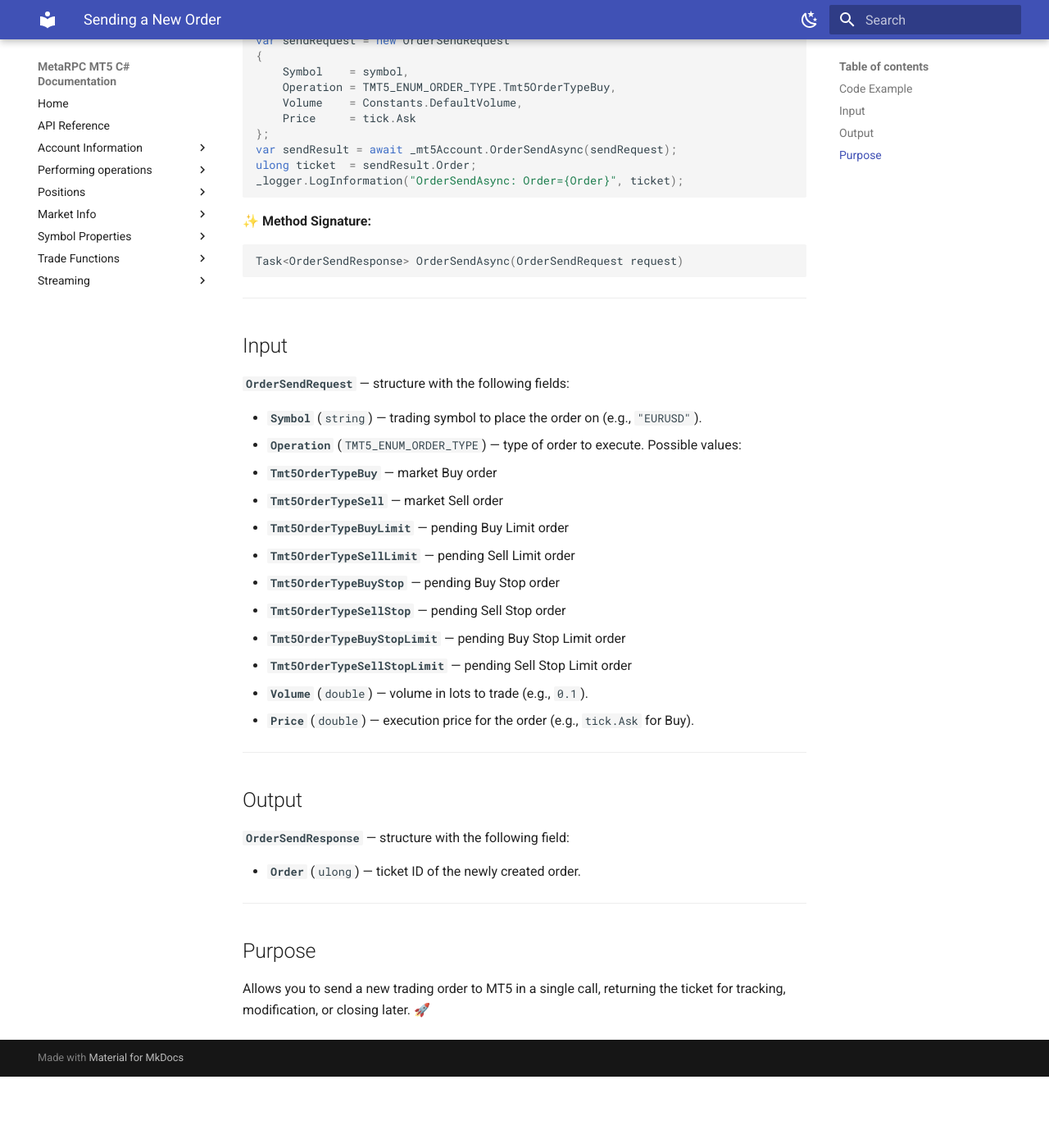
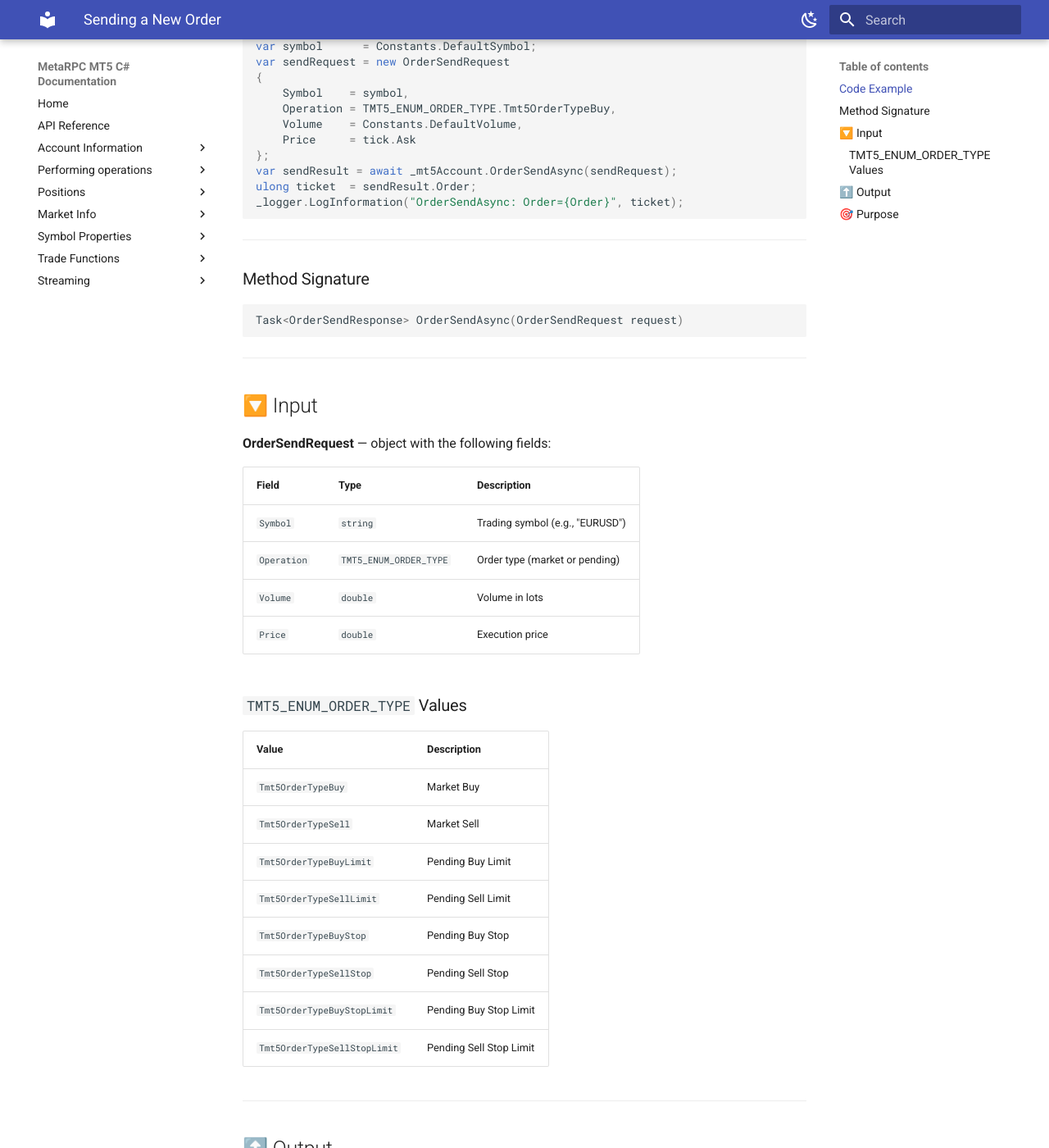
Before and after one commit to MetaRPC/CSharpMT5, an MkDocs documentation site: the page built from docs/orders/OrderSendRequest.md, in a window 1280 px wide and 1400 px high, scrolled down 273 px. Shown: the whole window at 82% size. Built offline with MkDocs 1.6.1 and Material for MkDocs 9.7.7, drawn with Linux system fonts in a browser that asks for light colours; before the commit the page ends 1586 px from its top, so only the background shows below that; some of the changed text lies outside the part shown.

Commit message:
Update OrderSendRequest.md

````diff
--- a/docs/orders/OrderSendRequest.md
+++ b/docs/orders/OrderSendRequest.md
@@ -1,7 +1,9 @@
 # Sending a New Order
 
-> **Request:** to place a new trade order in MT5.
+> **Request:** to place a new trade order in MT5
 > Fetch ticket ID of the newly created order.
+
+---
 
 ### Code Example
 
@@ -19,7 +21,9 @@ ulong ticket  = sendResult.Order;
 _logger.LogInformation("OrderSendAsync: Order={Order}", ticket);
 ```
 
-✨ **Method Signature:**
+---
+
+### Method Signature
 
 ```csharp
 Task<OrderSendResponse> OrderSendAsync(OrderSendRequest request)
@@ -27,34 +31,48 @@ Task<OrderSendResponse> OrderSendAsync(OrderSendRequest request)
 
 ---
 
-## Input
+## 🔽 Input
 
-**`OrderSendRequest`** — structure with the following fields:
+**OrderSendRequest** — object with the following fields:
 
-* **`Symbol`** (`string`) — trading symbol to place the order on (e.g., `"EURUSD"`).
-* **`Operation`** (`TMT5_ENUM_ORDER_TYPE`) — type of order to execute. Possible values:
+| Field       | Type                   | Description                     |
+| ----------- | ---------------------- | ------------------------------- |
+| `Symbol`    | `string`               | Trading symbol (e.g., "EURUSD") |
+| `Operation` | `TMT5_ENUM_ORDER_TYPE` | Order type (market or pending)  |
+| `Volume`    | `double`               | Volume in lots                  |
+| `Price`     | `double`               | Execution price                 |
 
-  * **`Tmt5OrderTypeBuy`** — market Buy order
-  * **`Tmt5OrderTypeSell`** — market Sell order
-  * **`Tmt5OrderTypeBuyLimit`** — pending Buy Limit order
-  * **`Tmt5OrderTypeSellLimit`** — pending Sell Limit order
-  * **`Tmt5OrderTypeBuyStop`** — pending Buy Stop order
-  * **`Tmt5OrderTypeSellStop`** — pending Sell Stop order
-  * **`Tmt5OrderTypeBuyStopLimit`** — pending Buy Stop Limit order
-  * **`Tmt5OrderTypeSellStopLimit`** — pending Sell Stop Limit order
-* **`Volume`** (`double`) — volume in lots to trade (e.g., `0.1`).
-* **`Price`** (`double`) — execution price for the order (e.g., `tick.Ask` for Buy).
+### `TMT5_ENUM_ORDER_TYPE` Values
+
+| Value                        | Description             |
+| ---------------------------- | ----------------------- |
+| `Tmt5OrderTypeBuy`           | Market Buy              |
+| `Tmt5OrderTypeSell`          | Market Sell             |
+| `Tmt5OrderTypeBuyLimit`      | Pending Buy Limit       |
+| `Tmt5OrderTypeSellLimit`     | Pending Sell Limit      |
+| `Tmt5OrderTypeBuyStop`       | Pending Buy Stop        |
+| `Tmt5OrderTypeSellStop`      | Pending Sell Stop       |
+| `Tmt5OrderTypeBuyStopLimit`  | Pending Buy Stop Limit  |
+| `Tmt5OrderTypeSellStopLimit` | Pending Sell Stop Limit |
 
 ---
 
-## Output
+## ⬆️ Output
 
-**`OrderSendResponse`** — structure with the following field:
+Returns an **OrderSendResponse** object:
 
-* **`Order`** (`ulong`) — ticket ID of the newly created order.
+| Field   | Type    | Description                          |
+| ------- | ------- | ------------------------------------ |
+| `Order` | `ulong` | Ticket ID of the newly created order |
 
 ---
 
-## Purpose
+## 🎯 Purpose
 
-Allows you to send a new trading order to MT5 in a single call, returning the ticket for tracking, modification, or closing later. 🚀
+Use this method to **send a new trade order** (market or pending) to MT5.
+
+It returns the **ticket number** which can be used for further management:
+
+* Logging or tracking
+* Modifying the order later
+* Closing the order manually or automatically
````
